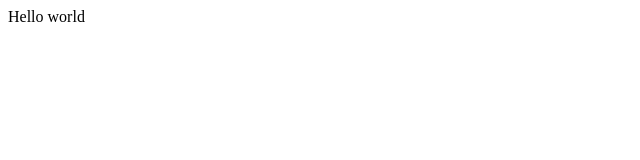
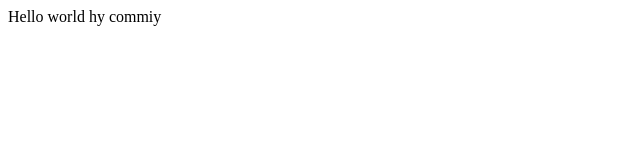
Before and after one commit to uditrohilla63/Hello-Git, a plain HTML site: page index.html in a window 1280 px wide. Shown: the full height of the page, 0-640 px from the left. Drawn offline with Linux system fonts and the light colour scheme.

```diff
--- a/index.html
+++ b/index.html
@@ -7,6 +7,6 @@
     <title>Document</title>
 </head>
 <body>
-    Hello world
+    Hello world hy commiy
 </body>
 </html>
```
Also changed, not shown: 2 other files.
